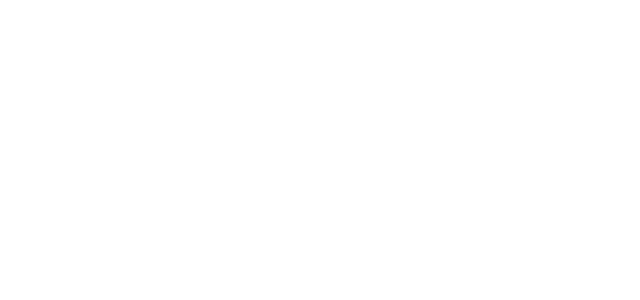
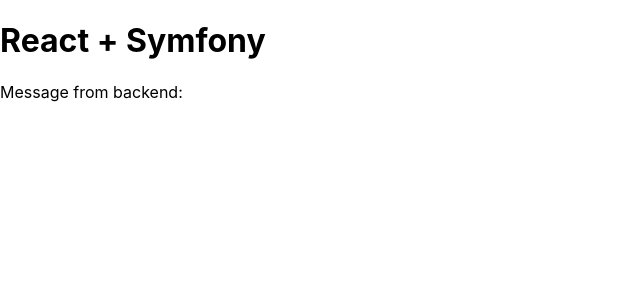
Before and after one commit to katarinamarj/flexi-forms-front, a React (Create React App) app: page / in a window 1280 px wide. Shown: the top 300 px of the page, without its empty margins (0-640 px from the left). Built offline with nearby package versions, Linux system fonts and the light colour scheme; no server answers.

Commit message:
Connected with backend API

```diff
--- a/src/App.js
+++ b/src/App.js
@@ -1,10 +1,21 @@
-import { BrowserRouter as Router } from "react-router-dom";
+import { useEffect, useState } from "react";
 
 
 function App() {
+  const [message, setMessage] = useState("");
+
+  useEffect(() => {
+    fetch("https://127.0.0.1:8000/api/message")
+      .then((response) => response.json())
+      .then((data) => setMessage(data.message))
+      .catch((error) => console.error("Error fetching data:", error));
+  }, []);
+
   return (
-    <Router>
-    </Router>
+    <div>
+      <h1>React + Symfony</h1>
+      <p>Message from backend: {message}</p>
+    </div>
   );
 }
 
```
